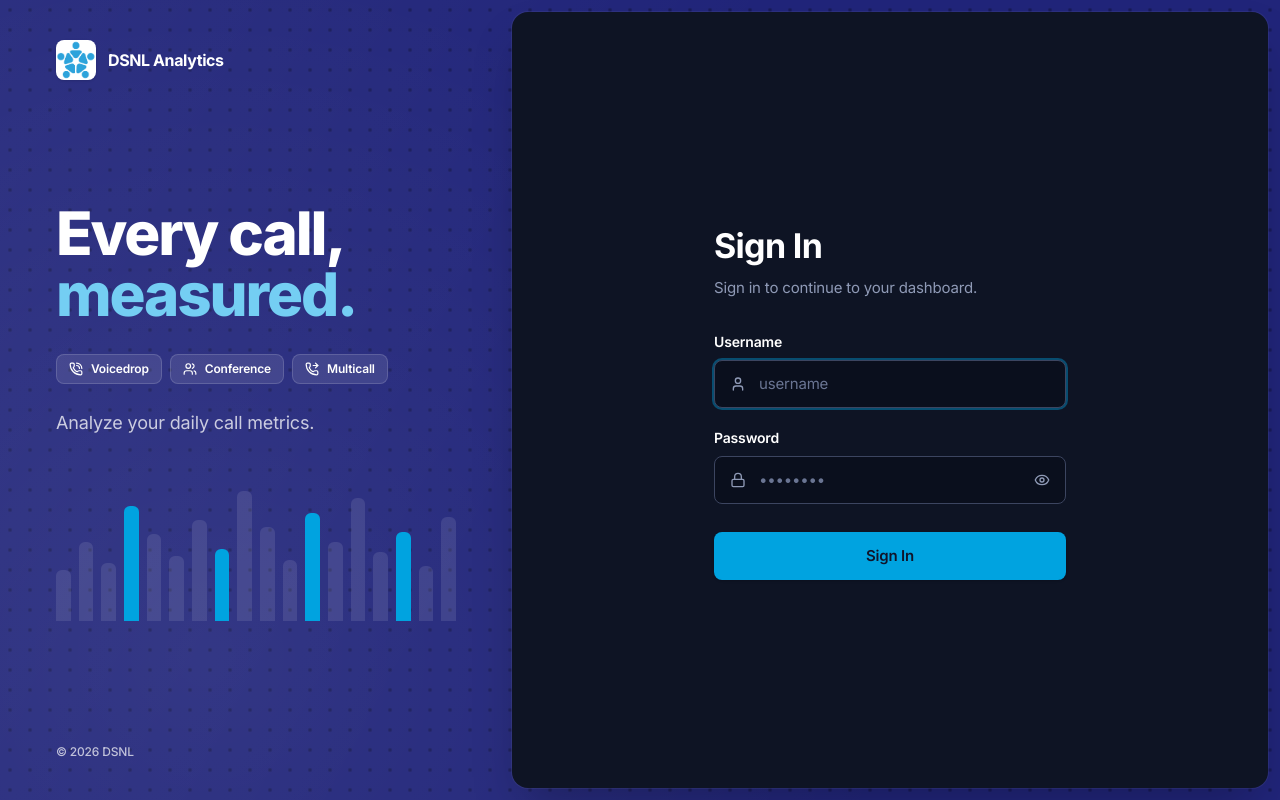
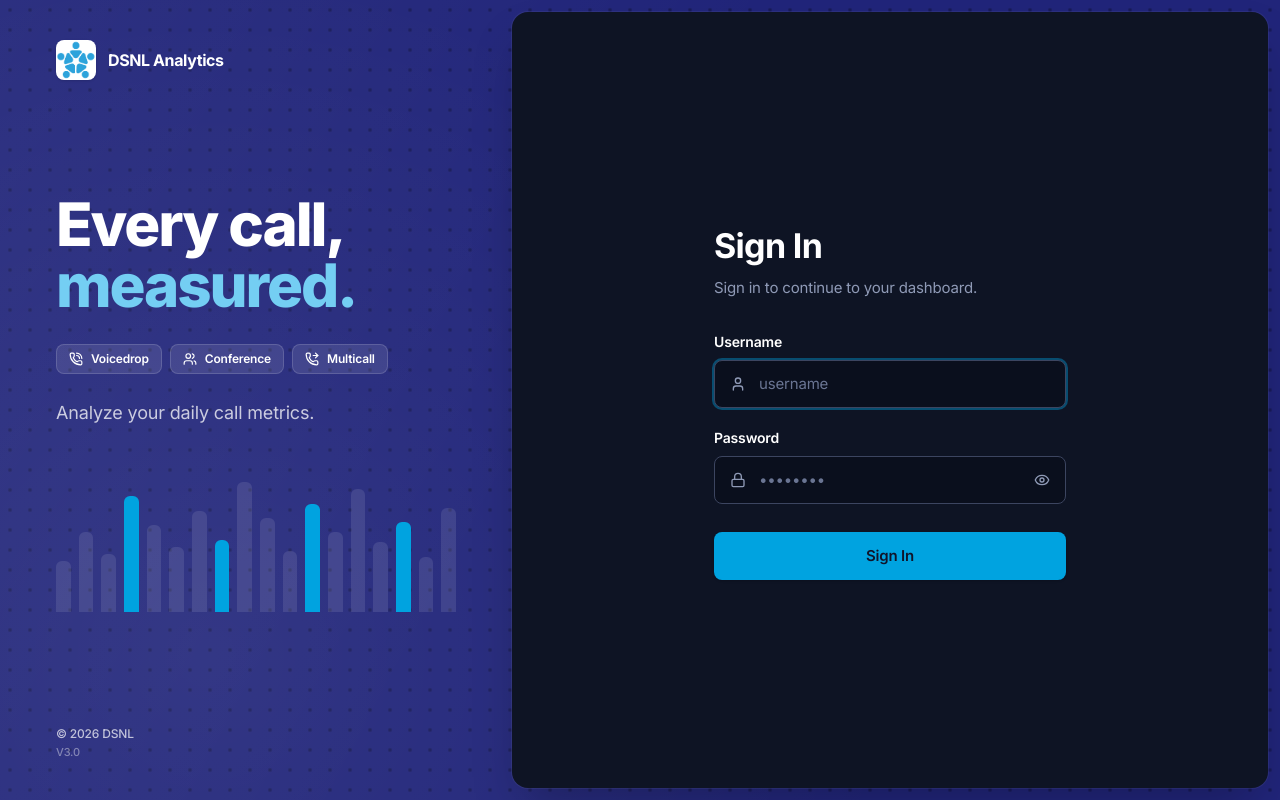
Before and after one commit to mukesh-dsnl/dsnl-analytics, a React (Vite) app in the folder frontend/: page /login in a window 1280 px wide. Built offline with nearby package versions, Linux system fonts and the light colour scheme.

Commit message:
Version 3.0 with improving agent workflow and query logic

```diff
--- a/frontend/package.json
+++ b/frontend/package.json
@@ -1,7 +1,7 @@
 {
   "name": "dsnl-analytics-ui",
   "private": true,
-  "version": "2.0",
+  "version": "3.0",
   "type": "module",
   "scripts": {
     "dev": "vite",
--- /dev/null
+++ b/frontend/src/globals.d.ts
@@ -0,0 +1,2 @@
+/** package.json's version, injected by Vite's `define` (vite.config.ts). */
+declare const __APP_VERSION__: string;
--- a/frontend/src/pages/Login.tsx
+++ b/frontend/src/pages/Login.tsx
@@ -177,9 +177,15 @@ export function Login() {
           </div>
         </div>
 
-        <p className="text-xs font-medium opacity-80 dark:text-white/70 dark:opacity-100 shrink-0">
-          © {new Date().getFullYear()} DSNL
-        </p>
+        <div className="shrink-0">
+          <p className="text-xs font-medium opacity-80 dark:text-white/70 dark:opacity-100">
+            © {new Date().getFullYear()} DSNL
+          </p>
+          {/* From package.json's "version", at build time. */}
+          <p className="mt-0.5 text-[11px] font-medium opacity-50 dark:text-white/40 dark:opacity-100">
+            V{__APP_VERSION__}
+          </p>
+        </div>
       </div>
 
       {/* ── Right: the floating card ─────────────────────────────────────
--- a/frontend/vite.config.ts
+++ b/frontend/vite.config.ts
@@ -1,11 +1,19 @@
+import { readFileSync } from 'node:fs'
 import path from 'node:path'
 import { defineConfig } from 'vite'
 import react from '@vitejs/plugin-react'
 import tailwindcss from '@tailwindcss/vite'
 
+// The app's version, from package.json, baked in at build time. Only the
+// version string reaches the bundle, not the rest of the manifest.
+const { version } = JSON.parse(readFileSync(new URL('./package.json', import.meta.url), 'utf-8')) as { version: string }
+
 // https://vite.dev/config/
 export default defineConfig({
   plugins: [react(), tailwindcss()],
+  define: {
+    __APP_VERSION__: JSON.stringify(version),
+  },
   resolve: {
     alias: {
       '@': path.resolve(import.meta.dirname, './src'),
@@ -13,7 +21,7 @@ export default defineConfig({
   },
   server: {
     // host: 'localhost',
-    allowedHosts: ["safely-attorneys-mailman-concrete.trycloudflare.com"],
+    allowedHosts: [""],
     proxy: {
       // The analytics backend runs on 8001. Port 8000 belongs to the separate
       // Report Console project on this machine, which 404s every /api/cdr/* call.
```
Also changed, not shown: 1 other file (tests, documents, lock files or other folders).
